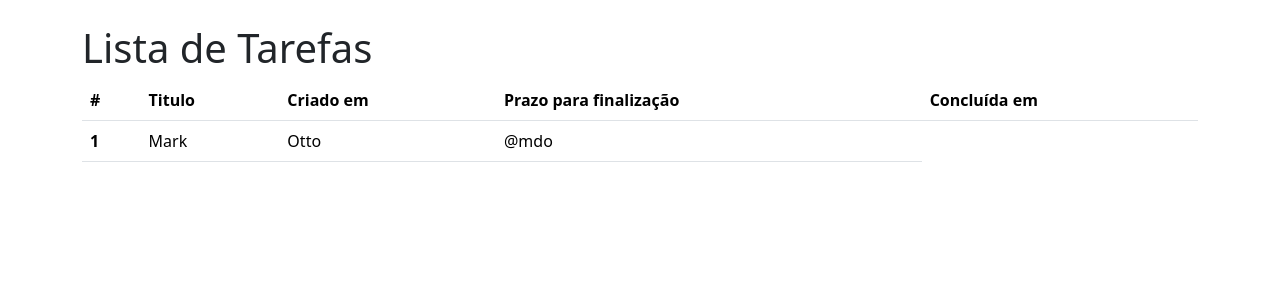
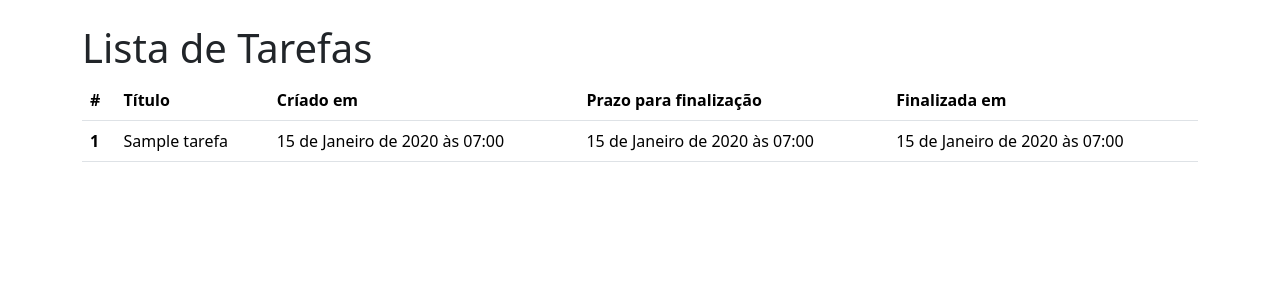
Before and after one commit to decknho/Django, a Django app: page / in a window 1280 px wide. Shown: the part 56-356 px from the top of the page. Run offline with Django 5.2, Linux system fonts and the light colour scheme; tables that the repository leaves empty hold one stand-in row (values such as "Sample post").

Commit message:
Fix column headers in tarefas_lista.html for consistency and clarity

```diff
--- a/tarefas/templates/tarefas/tarefas_lista.html
+++ b/tarefas/templates/tarefas/tarefas_lista.html
@@ -20,19 +20,22 @@
                 <thead>
                     <tr>
                     <th scope="col">#</th>
-                    <th scope="col">Titulo</th>
-                    <th scope="col">Criado em</th>
+                    <th scope="col">Título</th>
+                    <th scope="col">Críado em</th>
                     <th scope="col">Prazo para finalização</th>
-                    <th scope="col">Concluída em</th>
+                    <th scope="col">Finalizada em</th>
                     </tr>
                 </thead>
                 <tbody>
-                    <tr>
-                    <th scope="row">1</th>
-                    <td>Mark</td>
-                    <td>Otto</td>
-                    <td>@mdo</td>
-                    </tr>
+                    {% for tarefa in tarefas %}
+                        <tr>
+                            <th scope="row">{{ tarefa.id }}</th>
+                            <td>{{ tarefa.titulo }}</td>
+                            <td>{{ tarefa.criada_em }}</td>
+                            <td>{{ tarefa.prazo }}</td>
+                            <td>{{ tarefa.concluida_em | default:"-" }} </td>
+                        </tr>
+                    {% endfor %}
                 </tbody>
     </table>
         </main>
```
